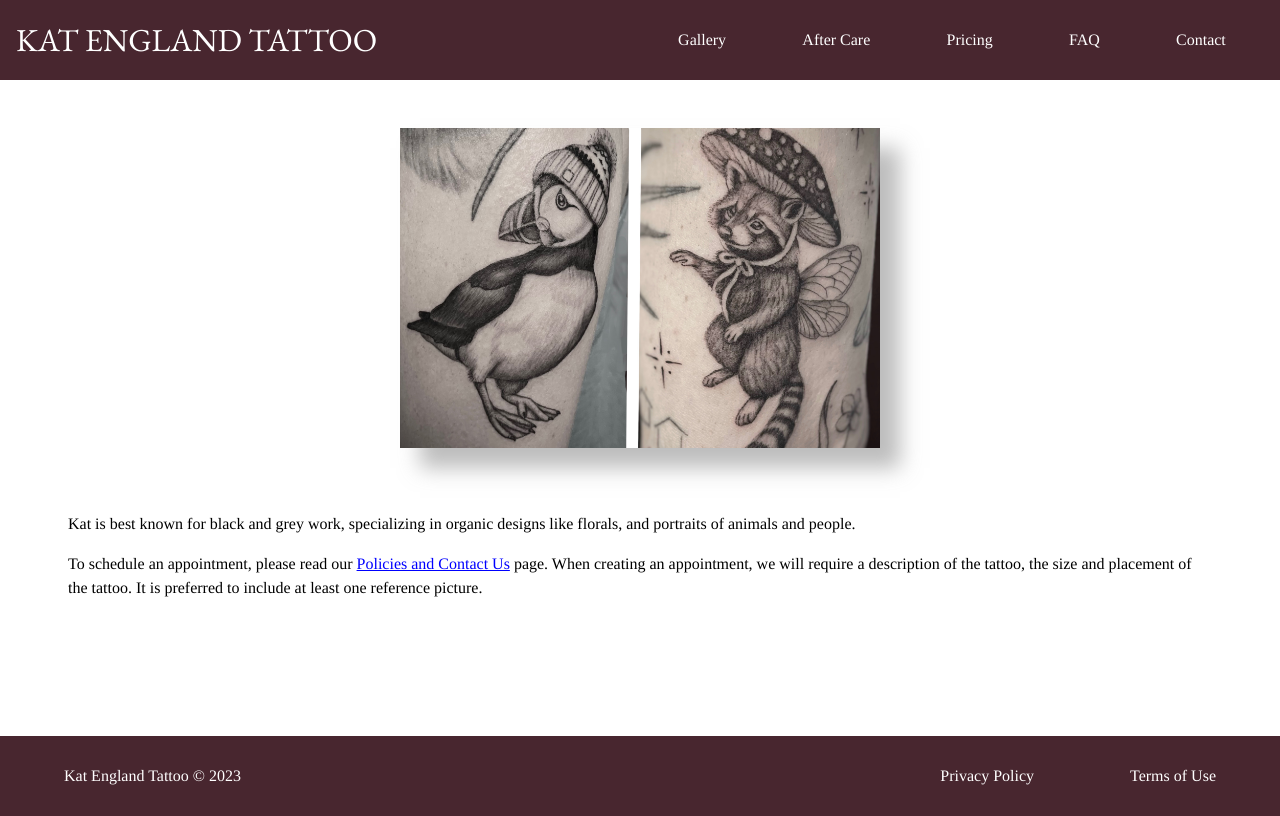
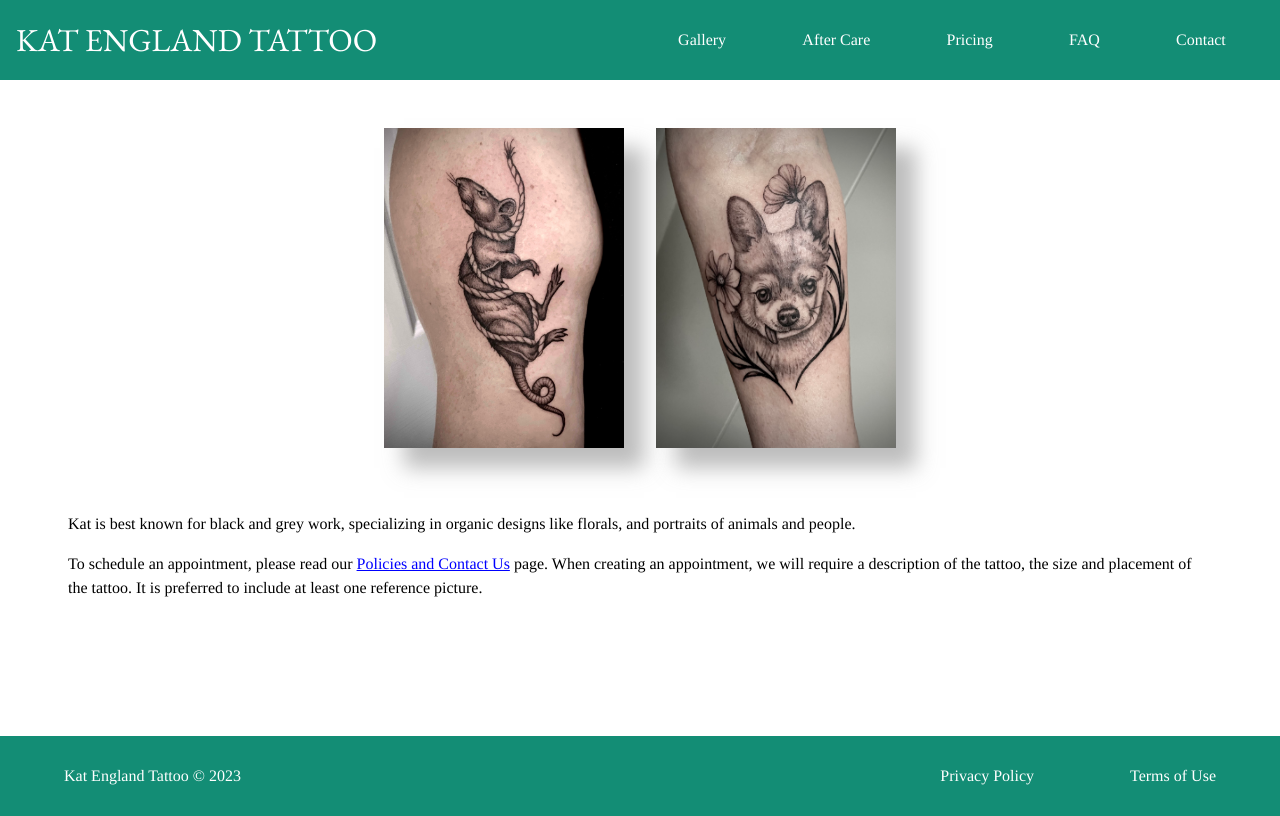
Before and after one commit to llamashock/kat-tattoo, a Next.js app: page / in a window 1280 px wide. Built offline with nearby package versions, Linux system fonts and the light colour scheme; a web font is replaced by a local one.

Commit message:
Update main color, update hero image

```diff
--- a/src/pages/index.tsx
+++ b/src/pages/index.tsx
@@ -11,7 +11,8 @@ const Index = () => (
   <Layout>
     <Container>
       <div className={homeStyles.mainImageContainer}>
-        <img src="/puffinRaccoon.jpeg" alt="Example tattoos" className={homeStyles.mainImage} />
+        <img src="/ratRope.jpeg" alt="Example tattoo" className={homeStyles.mainImage} />
+        <img src="/dogFlowers.jpeg" alt="Example tattoo" className={homeStyles.mainImage} />
       </div>
 
       {/* <Carousel
--- a/src/styles/footer.module.css
+++ b/src/styles/footer.module.css
@@ -6,7 +6,7 @@
     justify-content: space-between;
     align-content: space-between;
     width: 100%;
-    background-color: #48262F;
+    background-color: #138D75;
     color: white;
     min-height: 5rem;
     padding: 1rem;
--- a/src/styles/header.module.css
+++ b/src/styles/header.module.css
@@ -8,7 +8,7 @@
     width: 100%;
     min-height: 5rem;
     padding: 0 1rem;
-    background-color: #48262F;
+    background-color: #138D75;
     color: white;
     font-size: 2rem;
   }
@@ -75,7 +75,7 @@
     top: 0;
     right: 0;
     border: 1px solid;
-    background-color: #48262F;
+    background-color: #138D75;
     z-index: 100000;
   }
 
--- a/src/styles/index.module.css
+++ b/src/styles/index.module.css
@@ -15,13 +15,15 @@
   .mainImageContainer {
     width: 100%;
     margin-bottom: 4rem;
+    display: flex;
+    flex-direction: row;
+    justify-content: center;
+    gap: 2rem;
   }
 
   .mainImage {
     height: 30rem;
     max-height: 20rem;
-    margin: 0 auto;
-    width: auto;
     object-fit: contain;
     box-shadow: 20px 20px 20px rgba(124, 124, 124, 0.5);
   }
@@ -31,18 +33,12 @@
       display: block;
     }
   }
-  /* @media screen and (max-width: 600px) {
+  @media screen and (max-width: 600px) {
     .mainImageContainer {
-      width: 75%;
+      flex-direction: column;
     }
 
     .mainImage {
-      width: 15rem;
+      margin: 0 auto;
     }
   }
-
-  @media screen and (max-width: 300px) {
-    .mainImageContainer {
-      width: 90%;
-    }
-  } */
```
Also changed, not shown: public/dogFlowers.jpeg (added), public/ratRope.jpeg (added).
